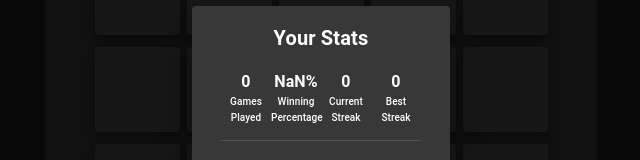
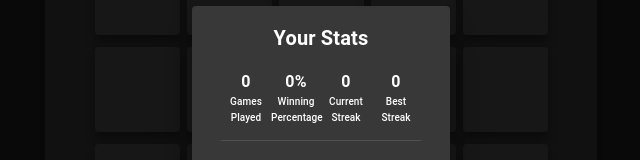
Before and after one commit to bambrose24/bobble, a React (Create React App) app: page / in a window 1280 px wide. Both pictures are taken after a click on the button "STATS". Shown: the part 237-397 px from the top of the page, without its empty margins (319-959 px from the left). Built offline with nearby package versions, Linux system fonts and the light colour scheme.

Commit message:
fix NaN winning percentage

```diff
--- a/src/StatsDialog.tsx
+++ b/src/StatsDialog.tsx
@@ -76,7 +76,7 @@ export const StatsDialog: React.FC<IProps> = (props) => {
                                 textAlign: "center",
                                 fontWeight: "bold",
                             }}>
-                                {Math.round((winningGames.length / doneGames.length) * 100)}%
+                                {winningGames.length === 0 ? 0 : Math.round((winningGames.length / doneGames.length) * 100)}%
                             </Typography>
                         </Grid>
                         <Grid item xs={3}>
```
